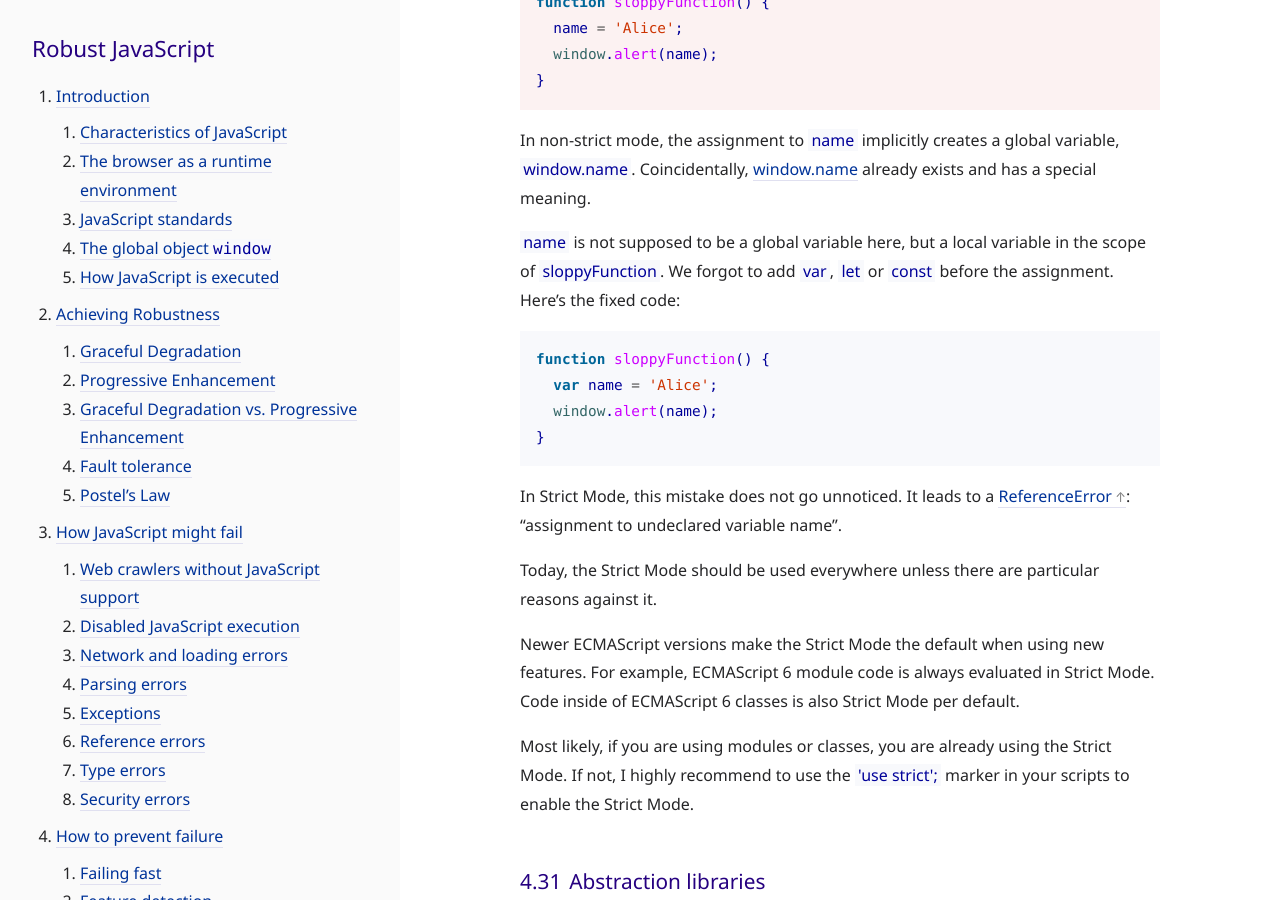
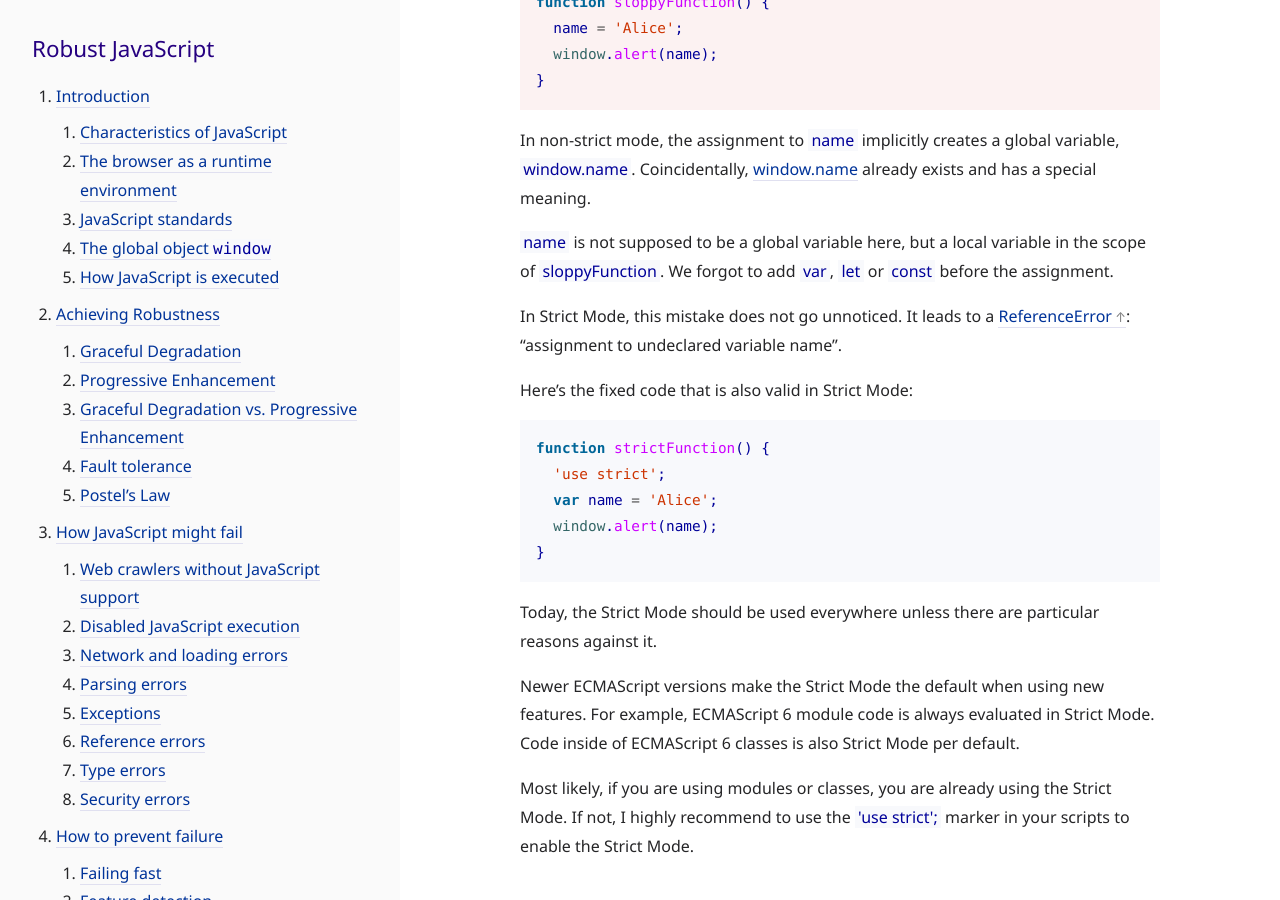
Before and after one commit to molily/molily.de, a Jekyll site: the page built from _posts/2017-11-25-robust-javascript.md, in a window 1280 px wide and 900 px high, scrolled down 40394 px. Built offline with Jekyll 4.4.1, drawn with Linux system fonts in a browser that asks for light colours; some web fonts are replaced.

Commit message:
Book work

````diff
--- a/_posts/2017-11-25-robust-javascript.md
+++ b/_posts/2017-11-25-robust-javascript.md
@@ -1085,16 +1085,19 @@ function sloppyFunction() {
 
 In non-strict mode, the assignment to `name` implicitly creates a global variable, `window.name`. Coincidentally, [window.name](https://developer.mozilla.org/en-US/docs/Web/API/Window/name) already exists and has a special meaning.
 
-`name` is not supposed to be a global variable here, but a local variable in the scope of `sloppyFunction`. We forgot to add `var`, `let` or `const` before the assignment. Here’s the fixed code:
-
-```js
-function sloppyFunction() {
+`name` is not supposed to be a global variable here, but a local variable in the scope of `sloppyFunction`. We forgot to add `var`, `let` or `const` before the assignment.
+
+In Strict Mode, this mistake does not go unnoticed. It leads to a [ReferenceError](#reference-errors): “assignment to undeclared variable name”.
+
+Here’s the fixed code that is also valid in Strict Mode:
+
+```js
+function strictFunction() {
+  'use strict';
   var name = 'Alice';
   window.alert(name);
 }
 ```
-
-In Strict Mode, this mistake does not go unnoticed. It leads to a [ReferenceError](#reference-errors): “assignment to undeclared variable name”.
 
 Today, the Strict Mode should be used everywhere unless there are particular reasons against it.
 
````
